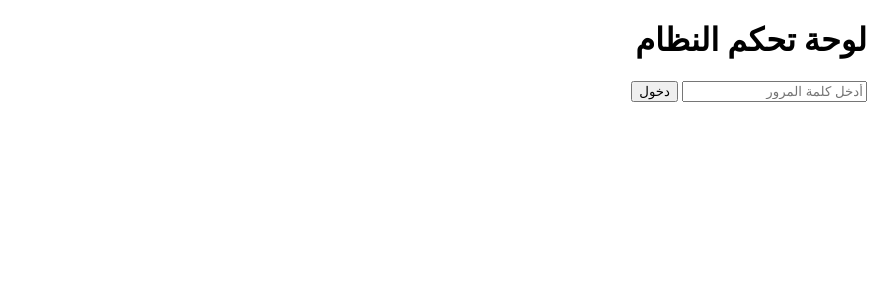
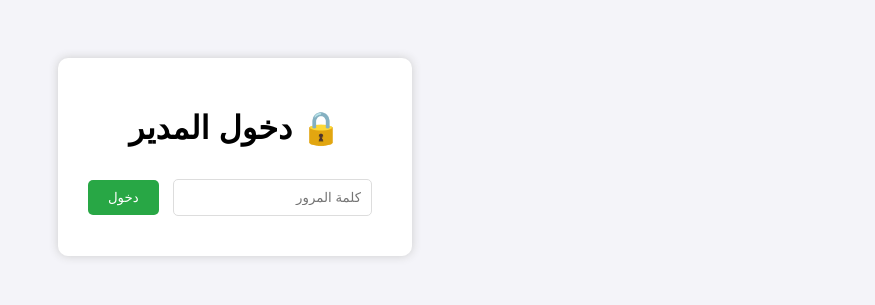
Before and after one commit to bazriadem57-png/keys-sestem, a Flask app: page / in a window 1280 px wide. Shown: the top 305 px of the page, without its empty margins (405-1280 px from the left). Run offline with Flask 3, Linux system fonts and the light colour scheme.

Commit message:
Update index.html

```diff
--- a/templates/index.html
+++ b/templates/index.html
@@ -3,20 +3,29 @@
 <head>
     <meta charset="UTF-8">
     <title>Master Panel</title>
+    <style>
+        body { font-family: sans-serif; background-color: #f4f4f9; text-align: center; padding: 50px; }
+        .box { background: white; padding: 30px; border-radius: 10px; display: inline-block; box-shadow: 0px 0px 10px #ccc; }
+        input { padding: 10px; margin: 10px; border: 1px solid #ddd; border-radius: 5px; }
+        button { padding: 10px 20px; background: #28a745; color: white; border: none; border-radius: 5px; cursor: pointer; }
+    </style>
 </head>
 <body>
-    <h1>لوحة تحكم النظام</h1>
-
+    <div class="box">
         {% if not session.get('logged_in') %}
+            <h1>🔒 دخول المدير</h1>
             <form method="POST">
-        <input type="password" name="pass" placeholder="أدخل كلمة المرور">
+                <input type="password" name="pass" placeholder="كلمة المرور">
                 <button type="submit">دخول</button>
             </form>
         {% else %}
+            <h1>🚀 لوحة الإدارة</h1>
             <form method="POST">
                 <button type="submit" name="generate_direct">توليد كود جديد</button>
             </form>
             {% if msg %}<p style="color:green;">{{ msg }}</p>{% endif %}
+            <br><a href="/logout">تسجيل خروج</a>
         {% endif %}
+    </div>
 </body>
 </html>
```
Lines whose indentation alone changed are shown as unchanged.
